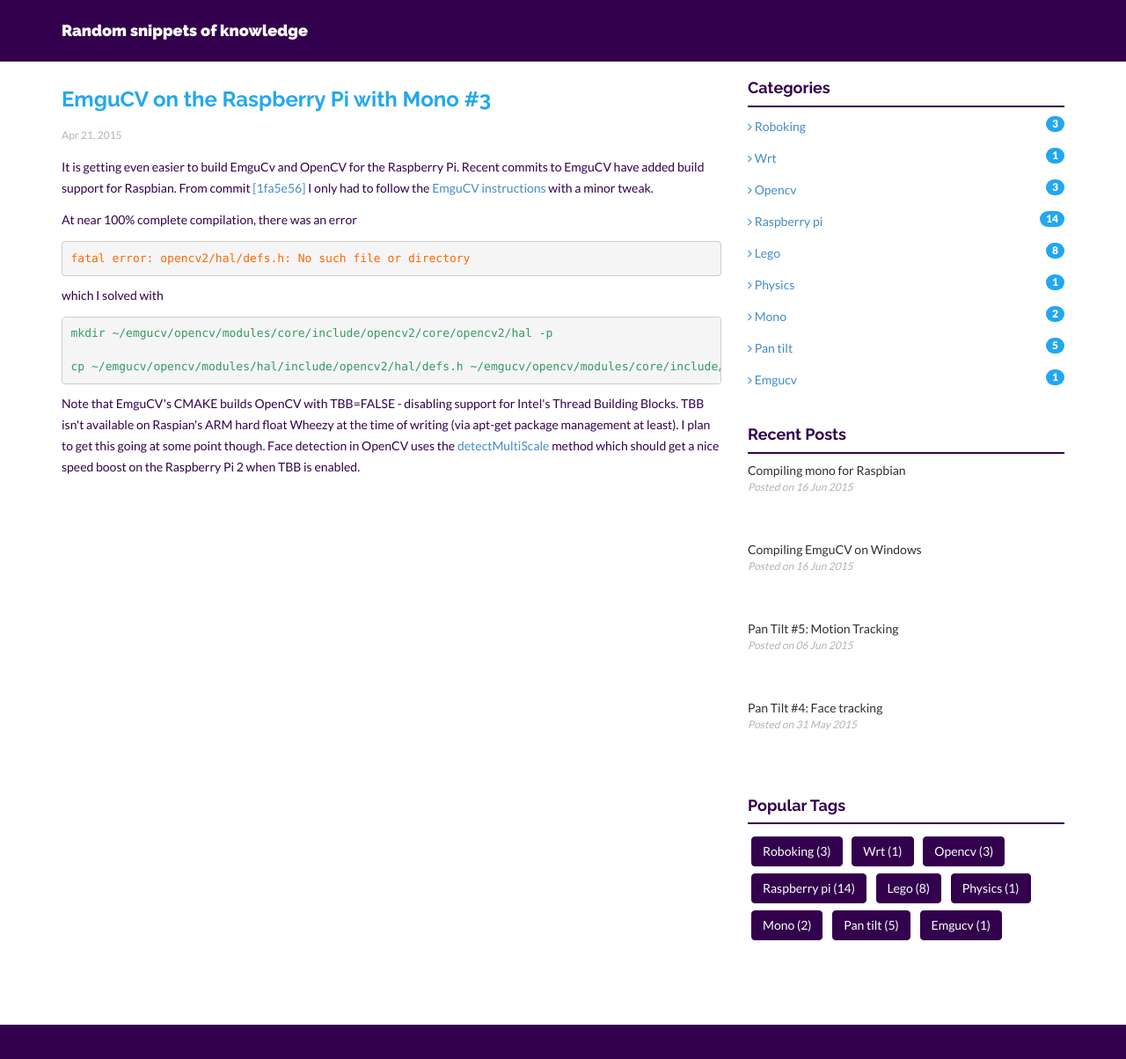
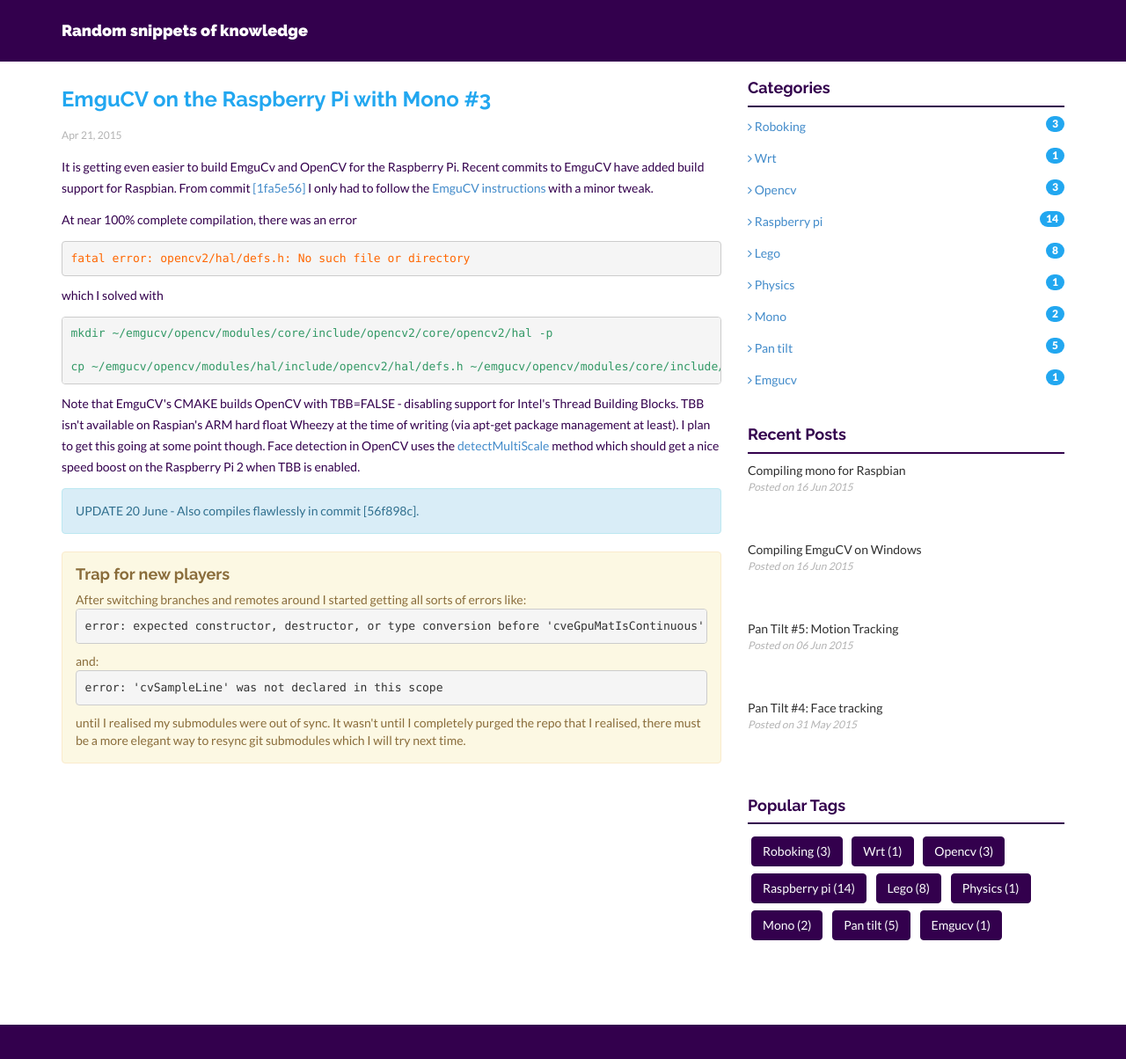
Before and after one commit to neutmute/neutmute.github.io, a Jekyll site: the page built from _posts/blog/2015-04-21-emgucv-on-the-raspberry-pi-with-mono-3.html, in a window 1280 px wide and 1285 px high. Shown: the top 1204 px of the window at 88% size. Built offline with Jekyll 4.4.1, drawn with Linux system fonts in a browser that asks for light colours; nearby versions of some CDN libraries; comment, search, counter and statistics services are not loaded.

Commit message:
emgu compile notes

```diff
--- a/_posts/blog/2015-04-21-emgucv-on-the-raspberry-pi-with-mono-3.html
+++ b/_posts/blog/2015-04-21-emgucv-on-the-raspberry-pi-with-mono-3.html
@@ -25,3 +25,18 @@ From commit <a href="https://github.com/neutmute/emgucv/commit/1fa5e56a66d2a7526
 
 <span style="color: #339966;">cp ~/emgucv/opencv/modules/hal/include/opencv2/hal/defs.h ~/emgucv/opencv/modules/core/include/opencv2/core/opencv2/hal</span></pre>
 <p>Note that EmguCV's CMAKE builds OpenCV with TBB=FALSE - disabling support for Intel's Thread Building Blocks. TBB isn't available on Raspian's ARM hard float Wheezy at the time of writing (via apt-get package management at least). I plan to get this going at some point though. Face detection in OpenCV uses the <a href="http://docs.opencv.org/modules/objdetect/doc/cascade_classification.html">detectMultiScale </a>method which should get a nice speed boost on the Raspberry Pi 2 when TBB is enabled.</p>
+
+
+<div class="alert alert-info" role="alert">UPDATE 20 June - Also compiles flawlessly in commit [56f898c].</div>
+<div class="alert alert-warning" role="alert">
+<h4>Trap for new players</h4>
+
+After switching branches and remotes around I started getting all sorts of errors like:
+<pre>
+error: expected constructor, destructor, or type conversion before 'cveGpuMatIsContinuous'
+</pre>
+and:
+<pre>
+error: 'cvSampleLine' was not declared in this scope
+</pre>
+until I realised my submodules were out of sync. It wasn't until I completely purged the repo that I realised, there must be a more elegant way to resync git submodules which I will try next time.</div>
```
